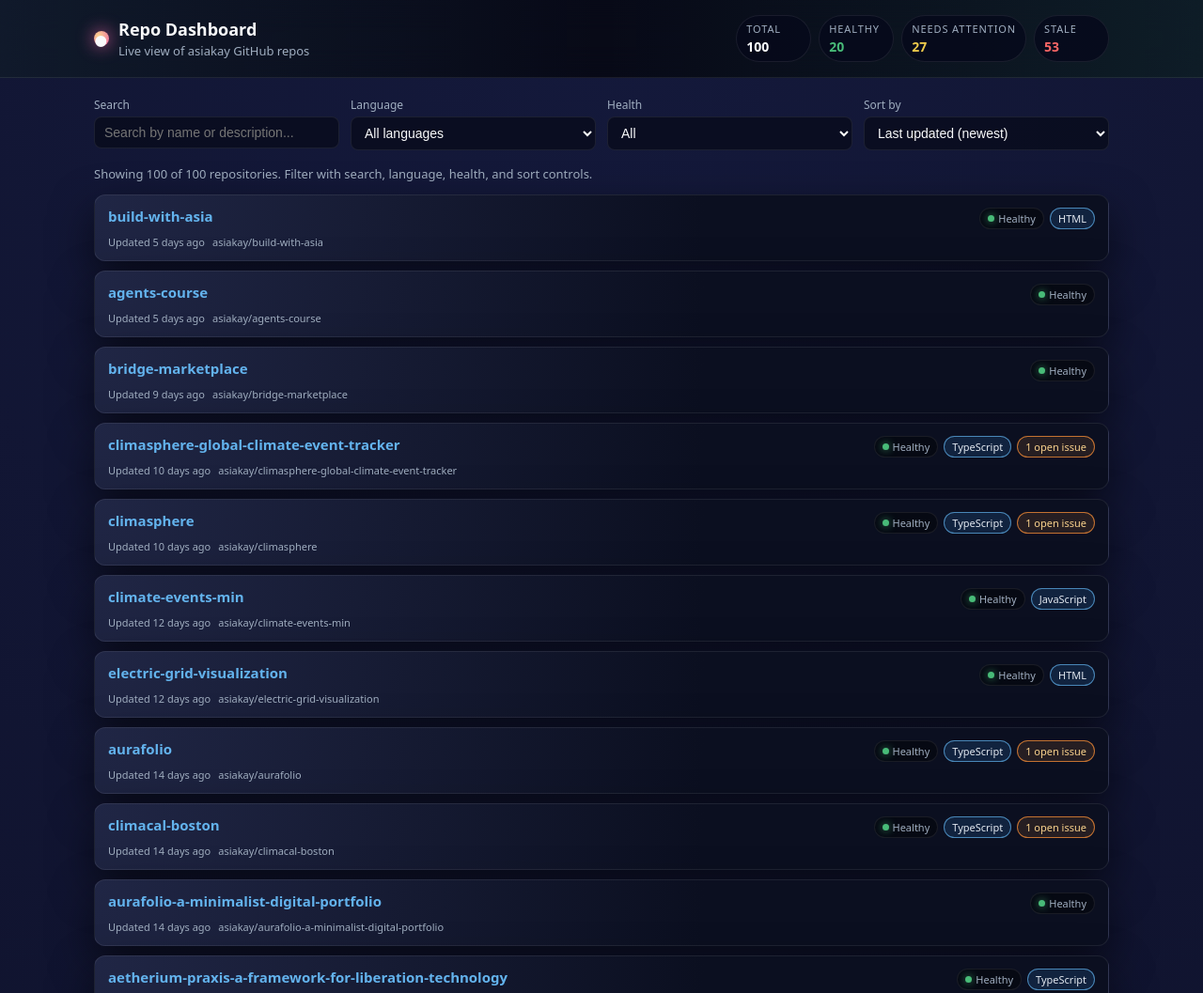
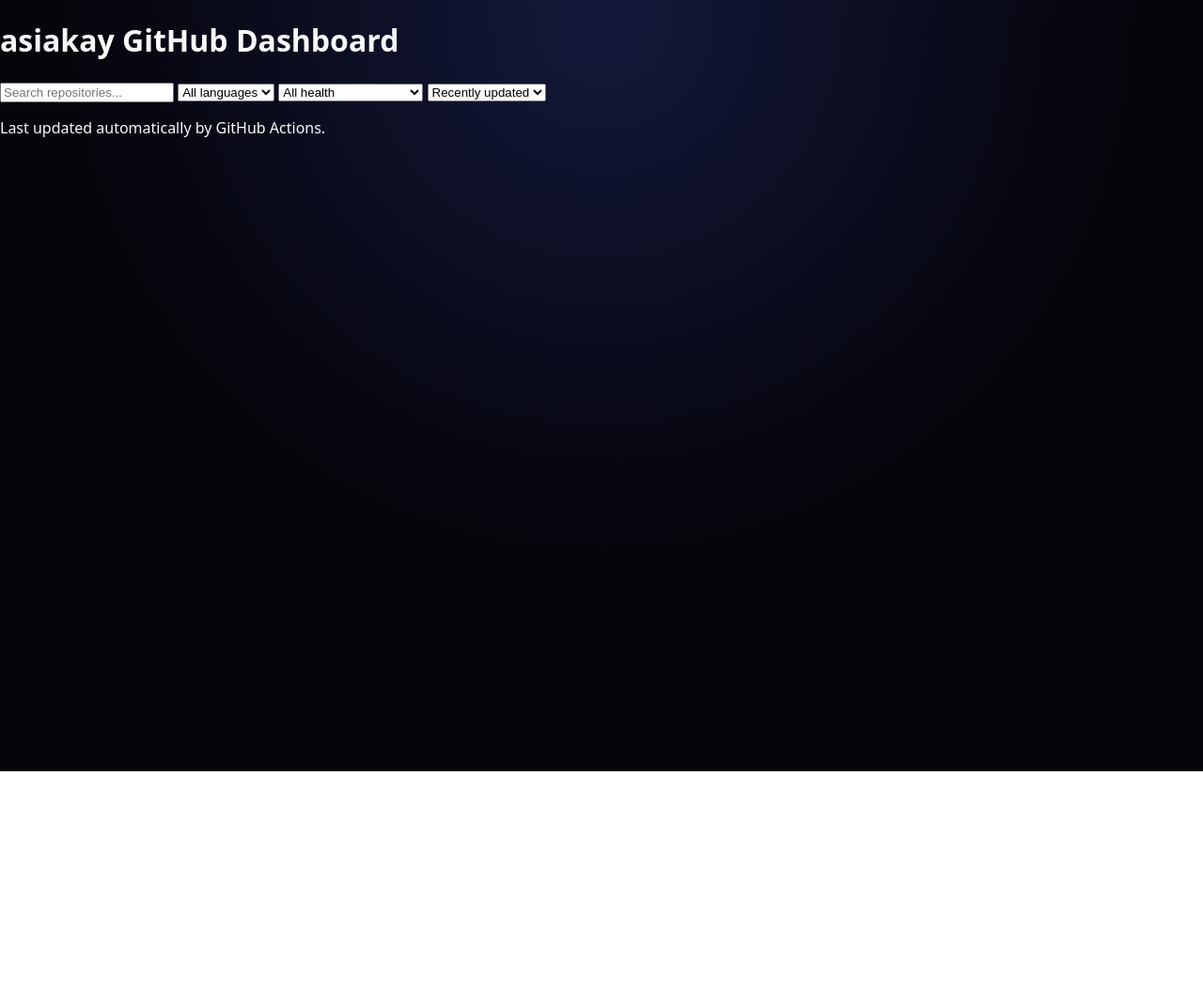
Before and after one commit to asiakay/repo-dashboard, a plain HTML site: page public/index.html in a window 1280 px wide. Shown: the top 1057 px of the page at 94% size. After the commit the page ends 821 px from the top, so only its background shows below. Drawn offline with Linux system fonts and the light colour scheme.

Commit message:
Update index.html
Signed-off-by: Asia K <66960776+asiakay@users.noreply.github.com>

```diff
--- a/public/index.html
+++ b/public/index.html
@@ -1,104 +1,46 @@
-<!-- Repo Dashboard -->
 <!DOCTYPE html>
 <html lang="en">
 <head>
   <meta charset="UTF-8" />
-  <title>Repo Dashboard · asiakay</title>
-  <meta name="viewport" content="width=device-width, initial-scale=1" />
+  <meta name="viewport" content="width=device-width, initial-scale=1.0" />
+  <title>Repo Dashboard</title>
   <link rel="stylesheet" href="styles.css" />
 </head>
+
 <body>
-  <header class="topbar">
-    <div class="topbar-inner">
-      <div class="brand">
-        <span class="brand-mark">●</span>
-        <div class="brand-text">
-          <h1>Repo Dashboard</h1>
-          <p>Live view of <span id="owner-name">asiakay</span> GitHub repos</p>
-        </div>
-      </div>
-      <div class="top-stats">
-        <div class="stat-pill">
-          <span class="stat-label">Total</span>
-          <span class="stat-value" id="stat-total">0</span>
-        </div>
-        <div class="stat-pill stat-green">
-          <span class="stat-label">Healthy</span>
-          <span class="stat-value" id="stat-green">0</span>
-        </div>
-        <div class="stat-pill stat-yellow">
-          <span class="stat-label">Needs attention</span>
-          <span class="stat-value" id="stat-yellow">0</span>
-        </div>
-        <div class="stat-pill stat-red">
-          <span class="stat-label">Stale</span>
-          <span class="stat-value" id="stat-red">0</span>
-        </div>
-      </div>
+  <header>
+    <h1>asiakay GitHub Dashboard</h1>
+
+    <div class="controls">
+      <input id="search" type="text" placeholder="Search repositories..." />
+
+      <select id="filter-language">
+        <option value="">All languages</option>
+      </select>
+
+      <select id="filter-health">
+        <option value="">All health</option>
+        <option value="green">Healthy (Green)</option>
+        <option value="yellow">Warning (Yellow)</option>
+        <option value="red">Needs Attention (Red)</option>
+      </select>
+
+      <select id="sort">
+        <option value="updated">Recently updated</option>
+        <option value="issues">Most issues</option>
+        <option value="name">Name A–Z</option>
+      </select>
     </div>
   </header>
 
-  <main class="page">
-    <!-- Controls -->
-    <section class="controls">
-      <div class="controls-row">
-        <div class="control">
-          <label for="search">Search</label>
-          <input
-            id="search"
-            type="search"
-            placeholder="Search by name or description..."
-          />
-        </div>
-
-        <div class="control">
-          <label for="language-filter">Language</label>
-          <select id="language-filter">
-            <option value="">All languages</option>
-          </select>
-        </div>
-
-        <div class="control">
-          <label for="health-filter">Health</label>
-          <select id="health-filter">
-            <option value="">All</option>
-            <option value="green">Healthy</option>
-            <option value="yellow">Needs attention</option>
-            <option value="red">Stale</option>
-          </select>
-        </div>
-
-        <div class="control">
-          <label for="sort-by">Sort by</label>
-          <select id="sort-by">
-            <option value="updated_desc">Last updated (newest)</option>
-            <option value="updated_asc">Last updated (oldest)</option>
-            <option value="name_asc">Name (A–Z)</option>
-            <option value="name_desc">Name (Z–A)</option>
-            <option value="issues_desc">Open issues (high → low)</option>
-          </select>
-        </div>
-      </div>
-    </section>
-
-    <!-- Results summary -->
-    <section class="summary">
-      <p id="summary-text">Loading repositories…</p>
-    </section>
-
-    <!-- Repo list -->
-    <section class="repo-list" id="repo-list">
-      <!-- Cards injected by JS -->
-    </section>
+  <main>
+    <div id="repo-grid"></div>
   </main>
 
-  <footer class="footer">
-    <p>
-      Data from <a href="https://github.com/asiakay" target="_blank">github.com/asiakay</a>.
-      Updated automatically by GitHub Actions.
-    </p>
+  <footer>
+    <p>Last updated automatically by GitHub Actions.</p>
   </footer>
 
-  <script src="js/app.js" defer></script>
+  <script src="js/app.js"></script>
 </body>
 </html>
```
